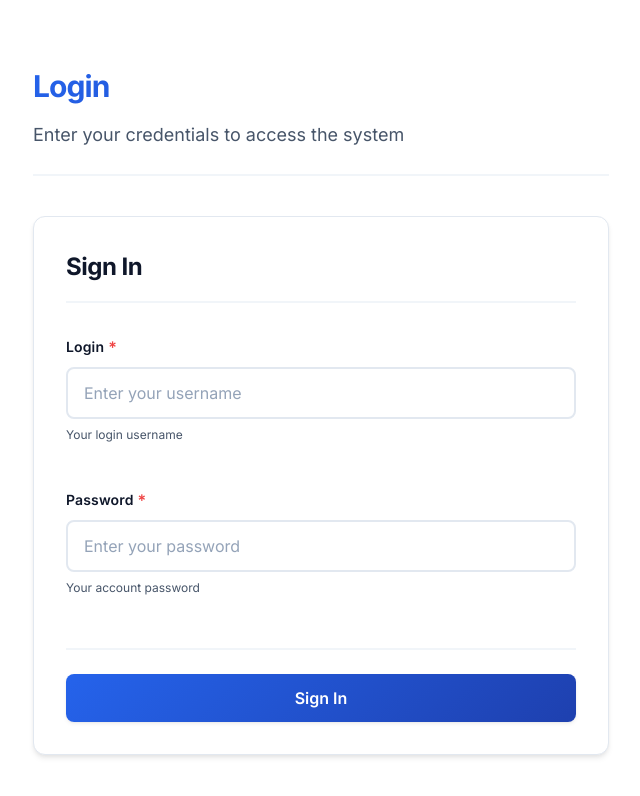
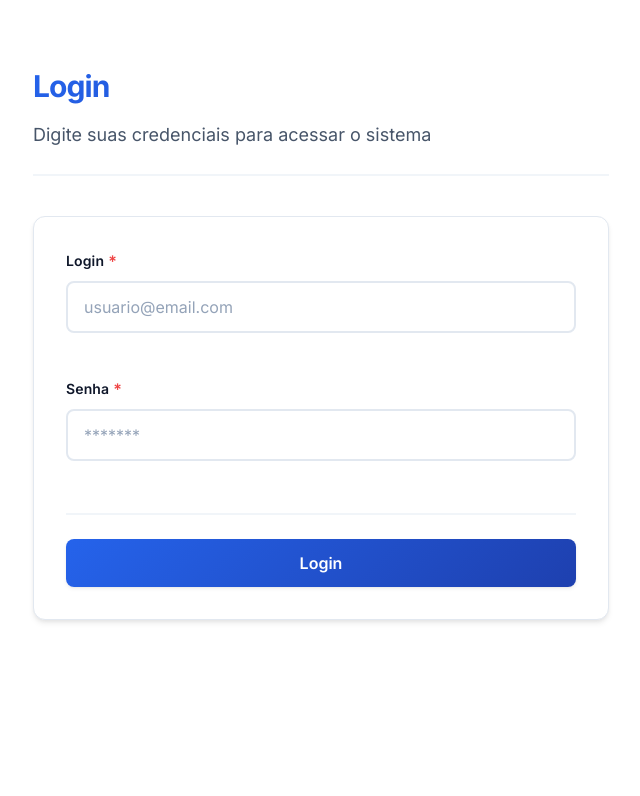
Before and after one commit to samuel-cezar/hotel-mgmt, a React (Vite) app in the folder frontend/: page /login in a window 1280 px wide. Shown: the top 796 px of the page, without its empty margins (319-959 px from the left). Built offline with nearby package versions, Linux system fonts and the light colour scheme.

Commit message:
Login traduzido

```diff
--- a/frontend/src/Components/Pages/LoginForm.jsx
+++ b/frontend/src/Components/Pages/LoginForm.jsx
@@ -64,7 +64,7 @@ const LoginForm = () => {
       <div className="page">
         <div className="page-header">
           <h1>Login</h1>
-          <p>Enter your credentials to access the system</p>
+          <p>Digite suas credenciais para acessar o sistema</p>
         </div>
 
         {successMessage && (
@@ -85,10 +85,9 @@ const LoginForm = () => {
         )}
 
         <FormContainer
-          title="Sign In"
           singleColumn
           loading={loading}
-          submitText="Sign In"
+          submitText="Login"
           onSubmit={handleSubmit}
         >
           <FormInput
@@ -97,18 +96,16 @@ const LoginForm = () => {
             type="text"
             value={login}
             onChange={(e) => setLogin(e.target.value)}
-            placeholder="Enter your username"
-            helpText="Your login username"
+            placeholder="usuario@email.com"
             required
           />
           <FormInput
-            label="Password"
+            label="Senha"
             name="senha"
             type="password"
             value={senha}
             onChange={(e) => setSenha(e.target.value)}
-            placeholder="Enter your password"
-            helpText="Your account password"
+            placeholder="*******"
             required
           />
         </FormContainer>
```
